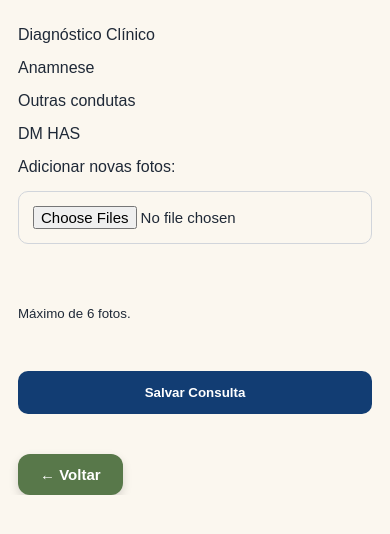
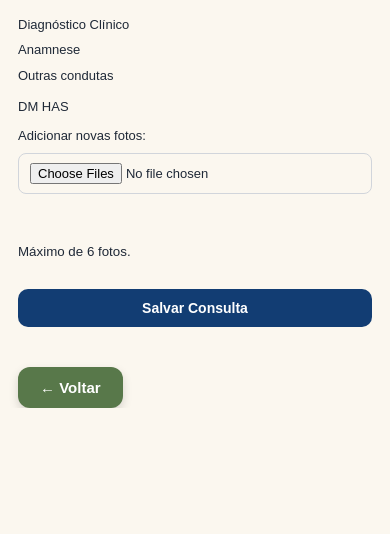
Before and after one commit to Lvieira82/AvaCurative, a Django app: template templates/consultas/form_consultas.html in a window 390 px wide. Shown: the part 196-730 px from the top of the page. Run offline with Django 5.2, Linux system fonts and the light colour scheme; the template is opened without the code that fills it, so the values that code supplies are empty.

Commit message:
Melhora visualização da anamnese e compacta formulário de consulta

```diff
--- a/templates/consultas/form_consultas.html
+++ b/templates/consultas/form_consultas.html
@@ -6,6 +6,75 @@ Nova Consulta
 {% endblock %}
 
 {% block content %}
+
+<style>
+/* Ajustes exclusivos do formulário de consulta */
+.form-card.profissional form{
+    gap:9px;
+    margin-top:16px;
+}
+
+.form-card.profissional label{
+    margin-bottom:0;
+    font-size:13px;
+    line-height:1.25;
+}
+
+.form-card.profissional input,
+.form-card.profissional select,
+.form-card.profissional textarea{
+    padding:9px 11px;
+    font-size:13px;
+    line-height:1.4;
+    border-radius:8px;
+}
+
+.form-card.profissional textarea{
+    resize:vertical;
+}
+
+.form-card.profissional .campo-anamnese{
+    min-height:300px;
+    height:300px;
+}
+
+.form-card.profissional .campo-diagnostico{
+    min-height:58px;
+    height:58px;
+}
+
+.form-card.profissional .campo-conduta{
+    min-height:105px;
+    height:105px;
+}
+
+.form-card.profissional .checkbox-grid{
+    margin-top:4px;
+    margin-bottom:4px;
+}
+
+.form-card.profissional button[type="submit"]{
+    padding:11px 16px;
+    font-size:14px;
+}
+
+@media(max-width:768px){
+    .form-card.profissional .campo-anamnese{
+        min-height:240px;
+        height:240px;
+    }
+
+    .form-card.profissional .campo-diagnostico{
+        min-height:54px;
+        height:54px;
+    }
+
+    .form-card.profissional .campo-conduta{
+        min-height:90px;
+        height:90px;
+    }
+}
+</style>
 
 <div class="form-card profissional">
 
@@ -87,7 +156,7 @@ Nova Consulta
 
         <div
             id="autosave-status"
-            style="margin:10px 0; font-size:14px;"
+            style="margin:6px 0; font-size:12px;"
         >
             {% if consulta %}
                 Rascunho aguardando salvamento...
```
